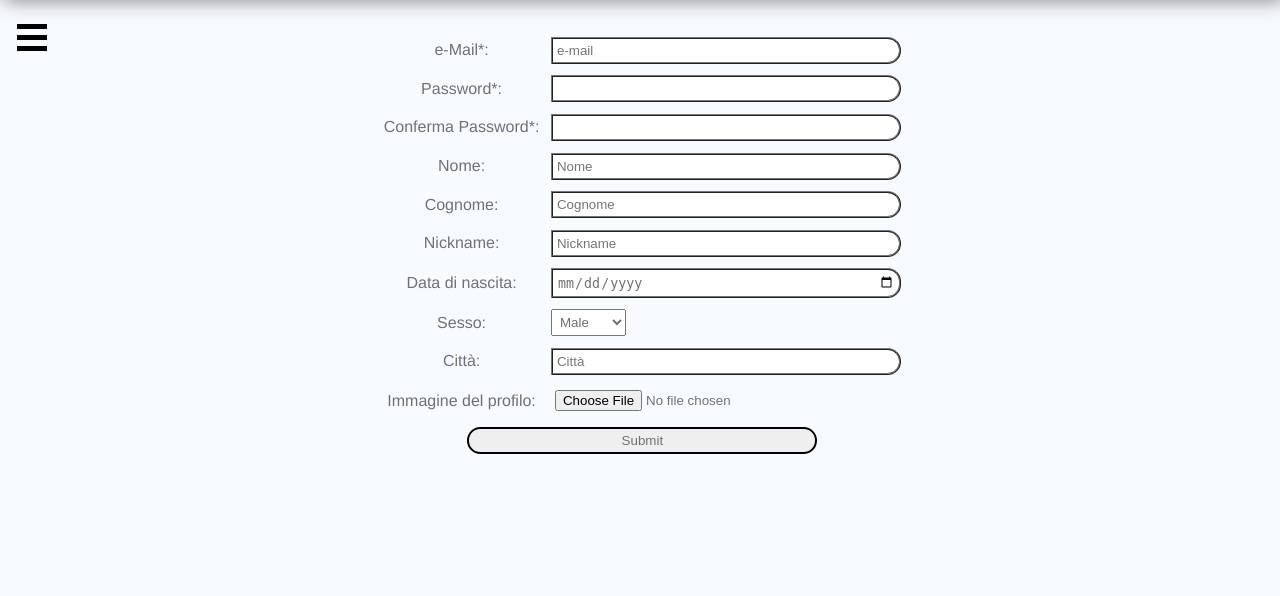
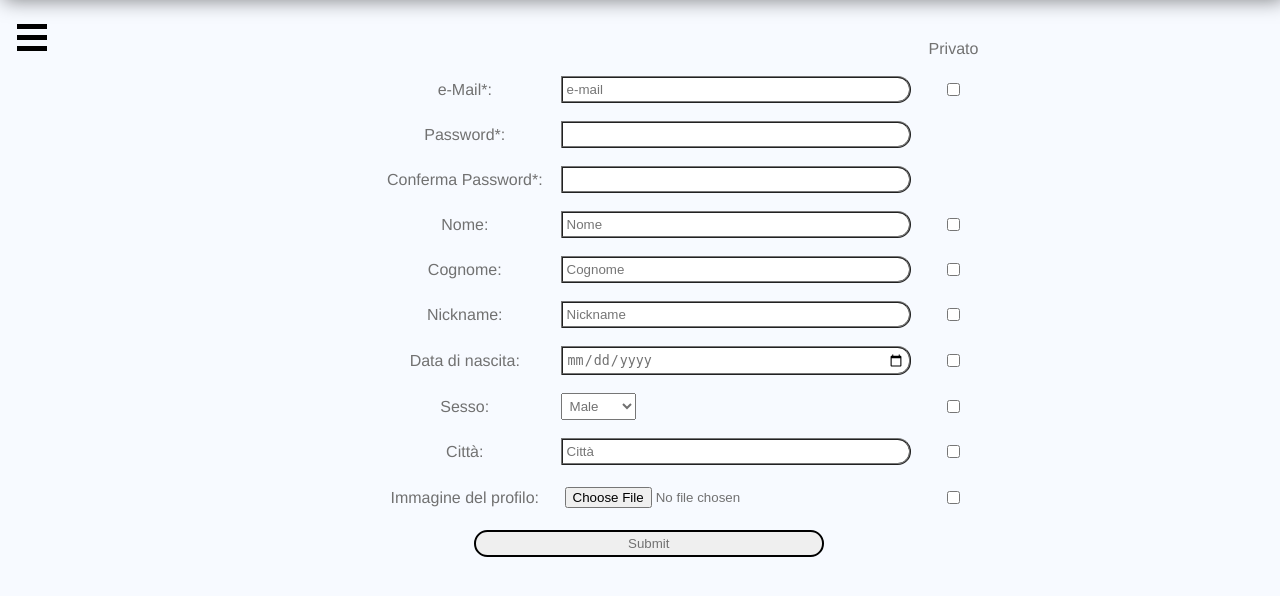
Before and after one commit to Froopps/muy, a PHP site: page /frontend/signup.php in a window 1280 px wide. Shown: the part 60-656 px from the top of the page. Run offline with PHP 8.4, Linux system fonts and the light colour scheme.

Commit message:
checkbox_signup

```diff
--- a/css/my.css
+++ b/css/my.css
@@ -422,11 +422,15 @@ hr{border: 1px solid #848484}
 
 #signup-table td{
     margin: 0;
-    padding: 0.3em
+    padding: 0.5em
 }
 
 #signup-table .left{
     text-align: left
+}
+
+input[type=checkbox]{
+    width: auto
 }
 
 
--- a/frontend/signup.php
+++ b/frontend/signup.php
@@ -26,19 +26,20 @@
             <div class="content">
                 <form action="#signup_script" method="post">
                     <table id="signup-table">
-                        <tr><td>e-Mail*:</td><td><input type="text" name="mail" placeholder="e-mail" required></td></tr>
+                        <tr><td></td><td></td><td>Privato</td></tr>
+                        <tr><td>e-Mail*:</td><td><input type="text" name="mail" placeholder="e-mail" required></td><td><input type="checkbox" name="mail-check"></td></tr>
                         <tr><td>Password*:</td><td><input type="password" name="pwd" required></td></tr>
                         <tr><td>Conferma Password*:</td><td><input type="password" name="pwd-c" required></td></tr>
-                        <tr><td>Nome:</td><td><input type="text" name="nom" placeholder="Nome"></td></tr>
-                        <tr><td>Cognome:</td><td><input type="text" name="cog" placeholder="Cognome"></td></tr>
-                        <tr><td>Nickname:</td><td><input type="text" name="nick" placeholder="Nickname"></td></tr>
-                        <tr><td>Data di nascita:</td><td><input type="date" name="dataNa"></td></tr>
+                        <tr><td>Nome:</td><td><input type="text" name="nom" placeholder="Nome"></td><td><input type="checkbox" name="nom-check"></td></tr>
+                        <tr><td>Cognome:</td><td><input type="text" name="cog" placeholder="Cognome"></td><td><input type="checkbox" name="cog-check"></td></tr>
+                        <tr><td>Nickname:</td><td><input type="text" name="nick" placeholder="Nickname"></td><td><input type="checkbox" name="nick-check"></td></tr>
+                        <tr><td>Data di nascita:</td><td><input type="date" name="dataNa"></td><td><input type="checkbox" name="date-check"></td></tr>
                         <tr><td>Sesso:</td><td class="left"><select name="sex">
                             <option value="M">Male</option>
                             <option value="F">Female</option>
-                        </select></td></tr>
-                        <tr><td>Città:</td><td><input type="text" name="cit" placeholder="Città"></td></tr>
-                        <tr><td>Immagine del profilo:</td><td><input type="file" name="pic" accept="image/x-png,image/jpeg"></td></tr>
+                        </select></td><td><input type="checkbox" name="sex-check"></td></tr>
+                        <tr><td>Città:</td><td><input type="text" name="cit" placeholder="Città"></td><td><input type="checkbox" name="cit-check"></td></tr>
+                        <tr><td>Immagine del profilo:</td><td><input type="file" name="pic" accept="image/x-png,image/jpeg"></td><td><input type="checkbox" name="pic-check"></td></tr>
                         <tr><td colspan="2"><input type="submit"></td></tr>
                     </table>
                 </form>
```
